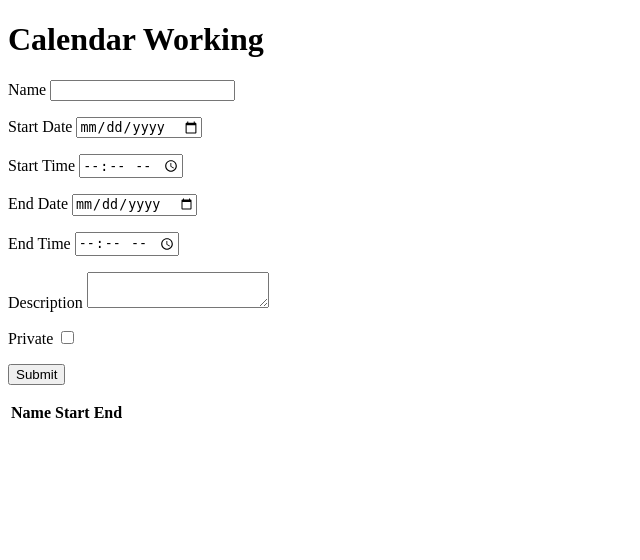
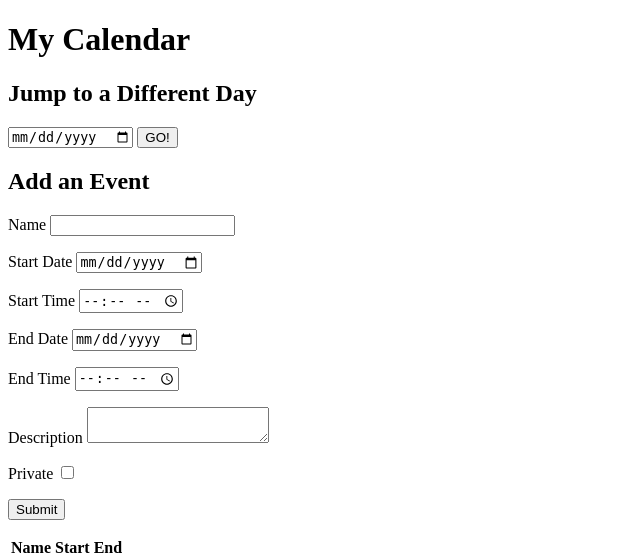
Before and after one commit to jshafto/calendar-this, a Flask app: page /1/1/1 in a window 1280 px wide. Shown: the top 560 px of the page, without its empty margins (0-640 px from the left). Run offline with Flask 2, Linux system fonts and the light colour scheme; data that the repository does not hold is empty; some libraries are stand-ins or nearby versions.

Commit message:
added jump to day feature

```diff
--- a/app/forms.py
+++ b/app/forms.py
@@ -15,10 +15,10 @@ class AppointmentForm(FlaskForm):
   description = TextAreaField('Description', validators=[DataRequired()])
   private = BooleanField('Private')
   submit = SubmitField('Submit')
-  def validate_end_date(form, field):
-    start = datetime.combine(form.start_date.data, form.start_time.data),
-    end = datetime.combine(field.data, form.end_time.data),
+  def validate_end_date(self, field):
+    start = datetime.combine(self.start_date.data, self.start_time.data),
+    end = datetime.combine(field.data, self.end_time.data),
     if start >= end:
-        raise ValidationError("End date/time must come after start date/time")
-    if not form.start_date.data == field.data:
-        raise ValidationError("End date must the be the same as start date")
+      raise ValidationError("End date/time must come after start date/time")
+    if not self.start_date.data == field.data:
+      raise ValidationError("End date must the be the same as start date")
--- a/app/templates/main.html
+++ b/app/templates/main.html
@@ -6,8 +6,14 @@
   <title>Document</title>
 </head>
 <body>
-  <h1>Calendar Working</h1>
+  <h1>My Calendar</h1>
+    <form action="" id="navform">
+        <h2>Jump to a Different Day</h2>
+        <input name="date" type="date">
+        <button type="submit">GO!</button>
+    </form>
     <form action="" method="POST">
+        <h2>Add an Event</h2>
       {{ form.hidden_tag() }}
         <p>
             {{ form.name.label }}
@@ -65,5 +71,16 @@
             {% endfor %}
         </tbody>
     </table>
+  <script async defer>
+  document.getElementById("navform")
+  .addEventListener("submit", e => {
+  e.preventDefault();
+  let date = (e.target.elements["date"].value)
+  let year = date.slice(0,4);
+  let month = date.slice(5, 7);
+  let day = date.slice(8, 10);
+  window.location.href = `/${year}/${month}/${day}`
+  })
+  </script>
 </body>
 </html>
```
Also changed, not shown: README.md.
